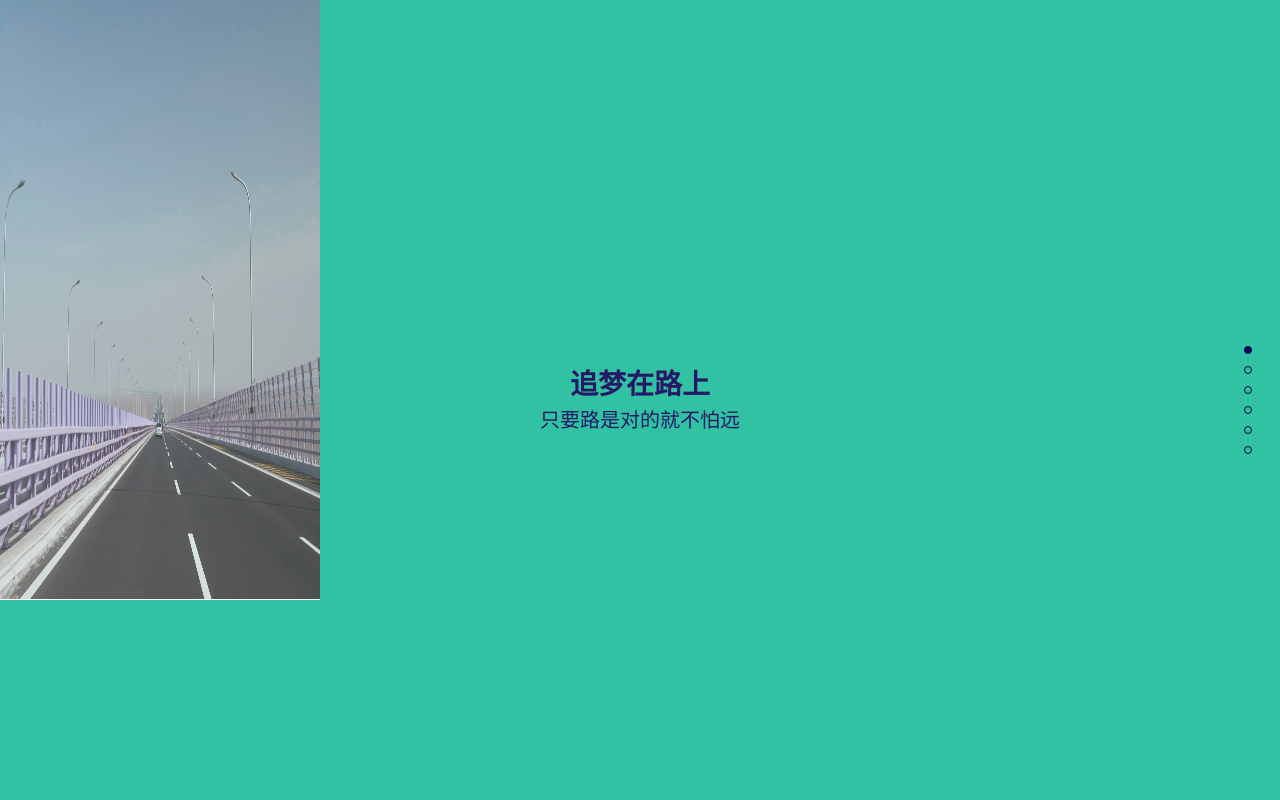
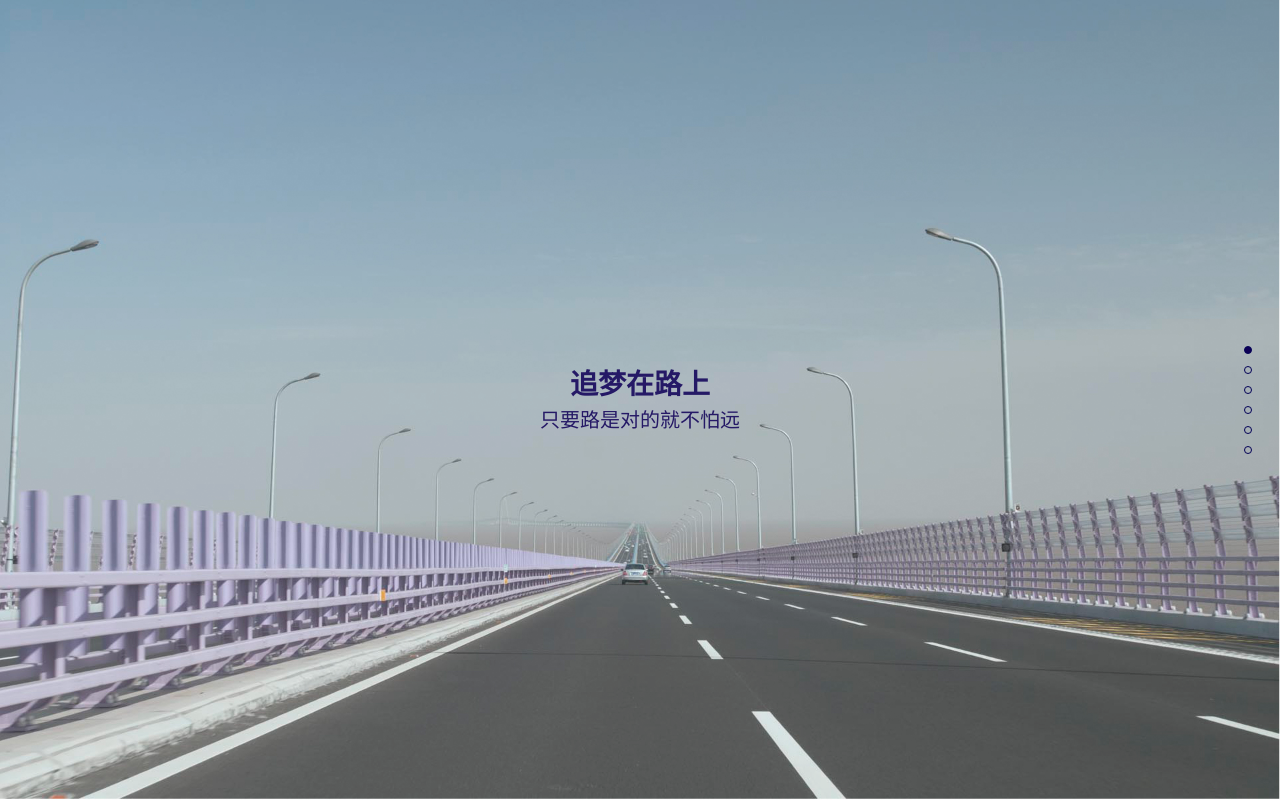
Before and after one commit to blackMango/myResume, a plain HTML site: page index.html in a window 1280 px wide. Drawn offline with nearby package versions, Linux system fonts and the light colour scheme.

Commit message:
Update index.css

```diff
--- a/css/index.css
+++ b/css/index.css
@@ -77,7 +77,7 @@
 .section1 {
 	background-image:url(../images/5.jpg);
 	background-repeat:no-repeat;
-	background-size:320px 600px;
+	background-size:100%;
 	opacity:0.9;
 	filter:alpha(opacity = 90);
 	background-color:#fff;
```
